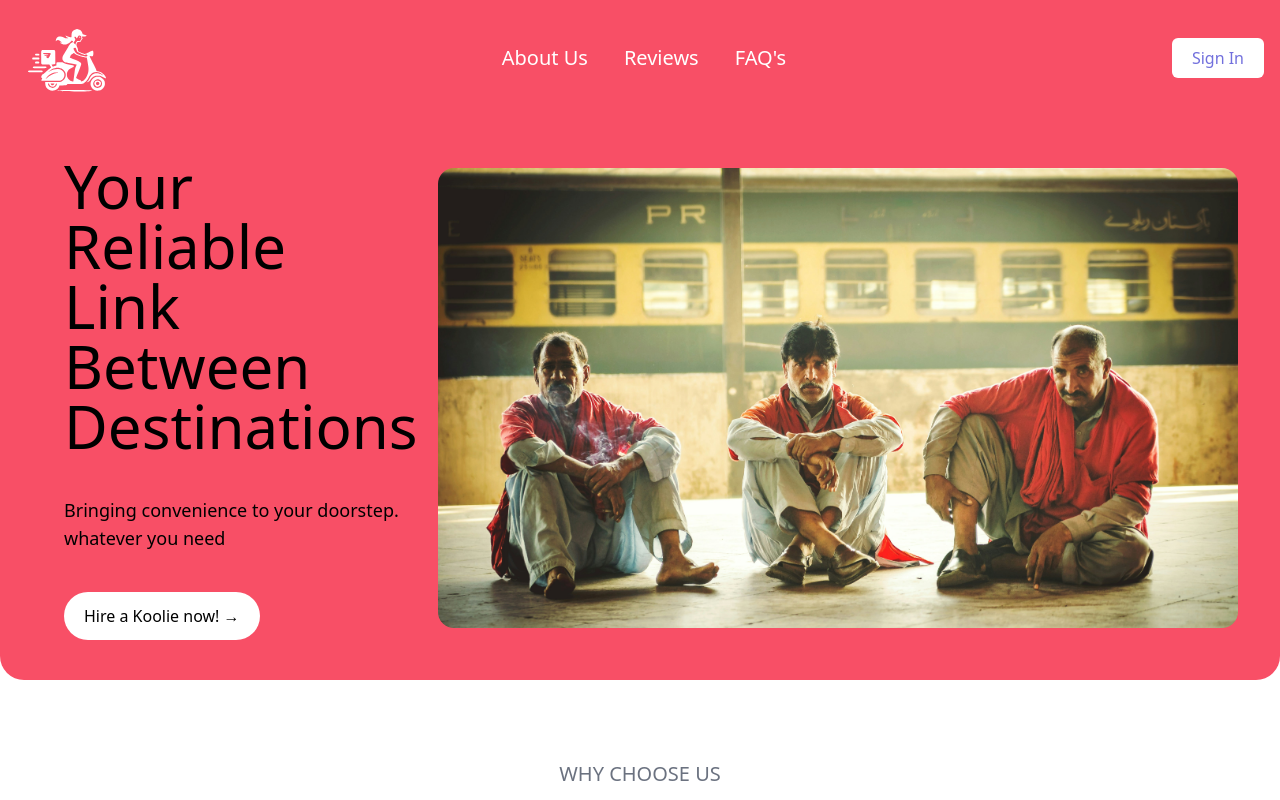
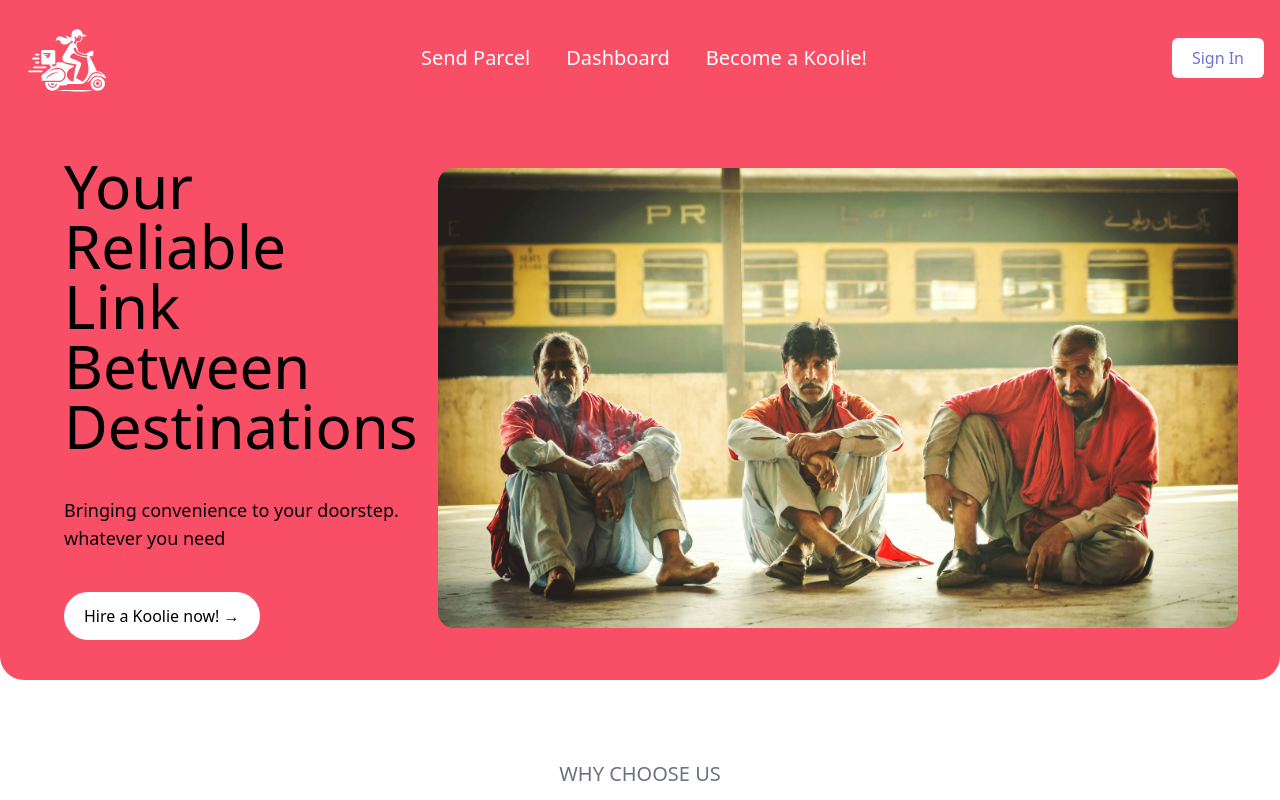
Before and after one commit to narayanananth26/coolie, a Next.js app: page / in a window 1280 px wide. Built offline with nearby package versions, Linux system fonts and the light colour scheme; no server answers.

Commit message:
chore: final touches

```diff
--- a/app/login/page.tsx
+++ b/app/login/page.tsx
@@ -50,7 +50,6 @@ const Login = () => {
 			}
 
 			setError("");
-			router.push("/dashboard");
 		} catch (error) {
 			console.log(error);
 			setError("");
@@ -61,6 +60,7 @@ const Login = () => {
 				email: "",
 				password: "",
 			});
+			router.push("/dashboard");
 		}
 	};
 	return (
@@ -143,8 +143,12 @@ const Login = () => {
 								</div>
 								<div className="flex justify-center items-center w-full gap-8 pb-8">
 									<div
-										onClick={() => signIn("google")}
-										className="rounded px-6 py-2 shadow cursor-pointer bg-gray-50 grid place-items-center mx-auto mb-4"
+										onClick={() =>
+											signIn("google", {
+												callbackUrl: "/",
+											})
+										}
+										className="rounded px-6 py-2 shadow cursor-pointer w-full bg-gray-50 grid place-items-center mx-auto mb-4"
 									>
 										<Image
 											src={google}
--- /dev/null
+++ b/app/payment-success/page.jsx
@@ -0,0 +1,20 @@
+import Image from "next/image";
+
+const PaymentSuccess = () => {
+	return (
+		<div className="flex-center gap-5 w-full h-screen rounded-lg shadow-md">
+			<Image
+				src="/coolie.jpg"
+				width={200}
+				height={200}
+				alt="amitabh bacchan"
+				className="rounded-full"
+			/>
+			<p className="text-3xl text-[#f84f66] font-extrabold uppercase">
+				Payment successful!
+			</p>
+		</div>
+	);
+};
+
+export default PaymentSuccess;
--- a/components/Header.js
+++ b/components/Header.js
@@ -34,21 +34,21 @@ function Header() {
 						/>
 					</Link>
 					<div className="flex flex-col lg:flex-row justify-center  lg:justify-between items-center gap-5 text-xl">
-						<a href="#about">
+						<Link href="/place-order">
 							<button className="text-white hover:bg-red-700 p-2 rounded-lg">
-								About Us
+								Send Parcel
 							</button>
-						</a>
-						<a href="#review">
+						</Link>
+						<Link href="/dashboard">
 							<button className="text-white hover:bg-red-700 p-2 rounded-lg">
-								Reviews
+								Dashboard
 							</button>
-						</a>
-						<a href="#faq">
+						</Link>
+						<Link href="/enlist-as-koolie">
 							<button className="text-white hover:bg-red-700 p-2 rounded-lg">
-								FAQ's
+								Become a Koolie!
 							</button>
-						</a>
+						</Link>
 					</div>
 					{session?.user ? (
 						<UserProfile />
--- a/components/Home/CheckoutForm.js
+++ b/components/Home/CheckoutForm.js
@@ -38,7 +38,7 @@ const CheckoutForm = ({ amount }) => {
 				},
 			})
 			.then(alert("Payment Success"))
-			.then(router.push("/"));
+			.then(router.push("/payment-success"));
 	};
 	return (
 		<div className="flex flex-col justify-center items-center w-full mt-6 ">
```
Also changed, not shown: public/coolie.jpg (added).
